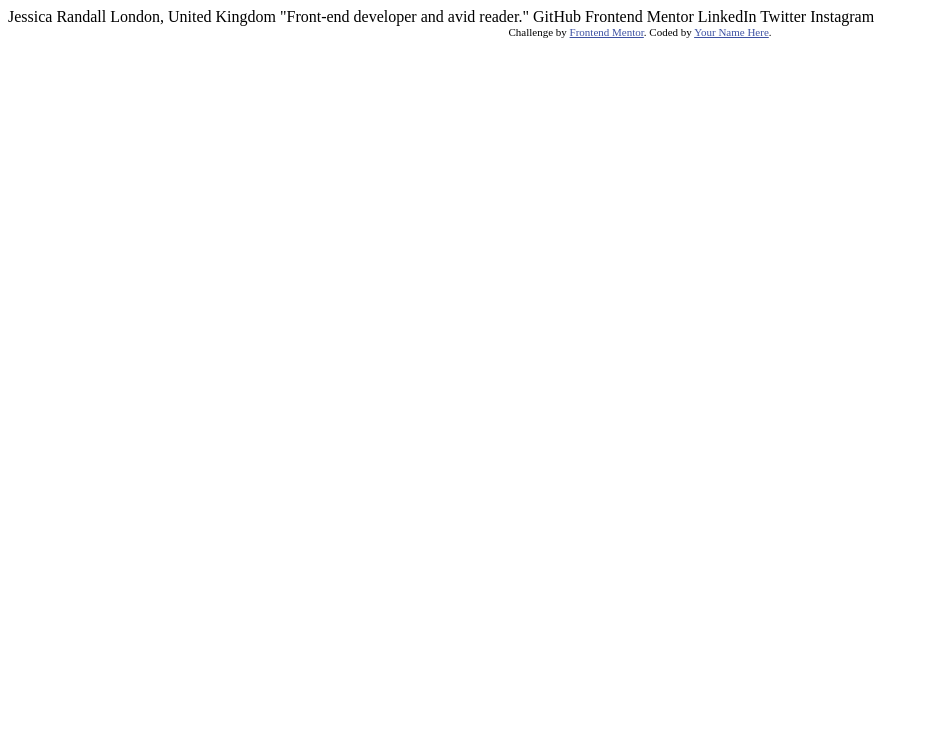
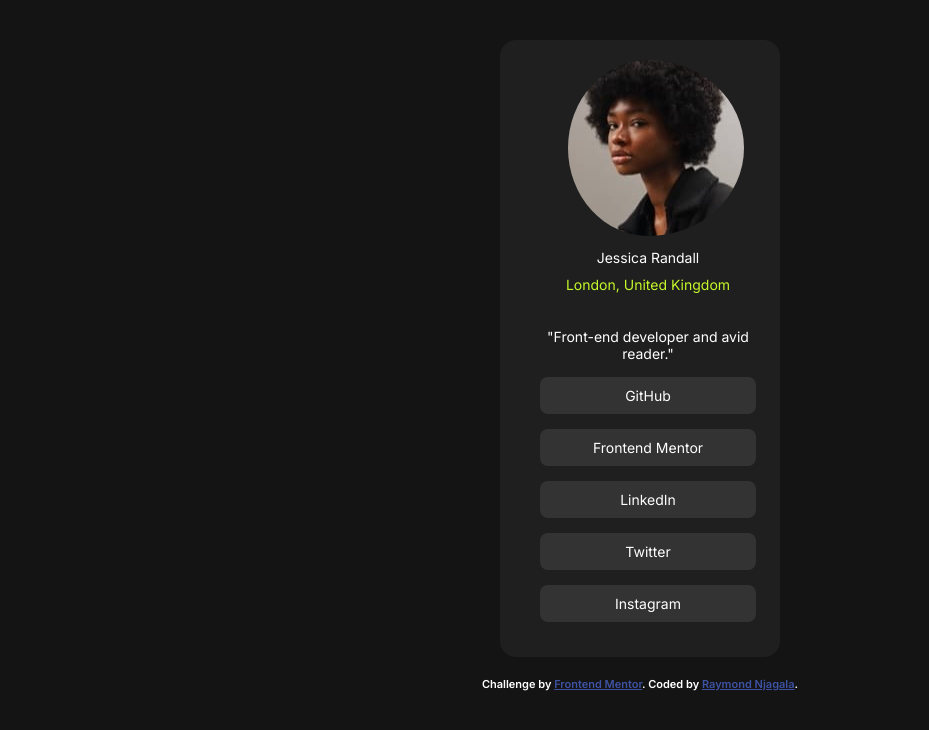
Before and after one commit to Rhyz26/social-profile-links-main, a plain HTML site: page index.html in a window 1280 px wide. Shown: the whole page, without its empty margins (0-929 px from the left). Drawn offline with Linux system fonts and the light colour scheme.

Commit message:
added content to the document, added styling to the content

```diff
--- a/index.html
+++ b/index.html
@@ -1,34 +1,54 @@
 <!DOCTYPE html>
 <html lang="en">
+
 <head>
   <meta charset="UTF-8">
-  <meta name="viewport" content="width=device-width, initial-scale=1.0"> <!-- displays site properly based on user's device -->
+  <meta name="viewport" content="width=device-width, initial-scale=1.0">
+  <!-- displays site properly based on user's device -->
 
   <link rel="icon" type="image/png" sizes="32x32" href="./assets/images/favicon-32x32.png">
+  <link rel="stylesheet" href="styles.css">
+  <link rel="preconnect" href="https://fonts.googleapis.com">
+  <link rel="preconnect" href="https://fonts.gstatic.com" crossorigin>
+  <link href="https://fonts.googleapis.com/css2?family=Inter:wght@100..900&display=swap" rel="stylesheet">
 
   <title>Frontend Mentor | Social links profile</title>
 
   <!-- Feel free to remove these styles or customise in your own stylesheet 👍 -->
   <style>
-    .attribution { font-size: 11px; text-align: center; }
-    .attribution a { color: hsl(228, 45%, 44%); }
+    .attribution {
+      font-size: 11px;
+      text-align: center;
+      padding-top: 20px;
+    }
+
+    .attribution a {
+      color: hsl(228, 45%, 44%);
+    }
   </style>
 </head>
+
 <body>
+  <div class="content">
 
-  Jessica Randall
-  London, United Kingdom
-  "Front-end developer and avid reader."
+    <p> <img src="./assets/images/avatar-jessica.jpeg"></p>
 
-  GitHub
-  Frontend Mentor
-  LinkedIn
-  Twitter
-  Instagram
+    <p style="margin-bottom: 10px;">Jessica Randall</p>
+    <p style="color:hsl(75, 94%, 57%); margin-bottom: 35px;">London, United Kingdom</p>
+    <p style="margin-bottom: 15px;">"Front-end developer and avid reader."</p>
 
+    <p style="background-color: hsl(0, 0%, 20%); padding:10px;margin-bottom: 15px;">GitHub</p>
+    <p style="background-color:hsl(0, 0%, 20%); padding:10px; margin-bottom: 15px;">Frontend Mentor</p>
+    <p style="background-color: hsl(0, 0%, 20%); padding:10px; margin-bottom: 15px;">LinkedIn</p>
+    <p style="background-color: hsl(0, 0%, 20%); padding:10px; margin-bottom: 15px;">Twitter</p>
+    <p style="background-color: hsl(0, 0%, 20%); padding:10px; margin-bottom: 15px;">Instagram</p>
+
+  </div>
   <div class="attribution">
     Challenge by <a href="https://www.frontendmentor.io?ref=challenge" target="_blank">Frontend Mentor</a>.
-    Coded by <a href="#">Your Name Here</a>.
+    Coded by <a href="#">Raymond Njagala</a>.
   </div>
+
 </body>
+
 </html>
--- /dev/null
+++ b/styles.css
@@ -0,0 +1,49 @@
+* {
+  margin: 0px;
+  padding: 0px;
+  box-sizing: border-box;
+}
+
+body {
+  font-family: "Inter", sans-serif;
+  font-optical-sizing: auto;
+  font-weight: 600;
+  font-style: normal;
+  font-variation-settings: "slnt" 0;
+  color: hsl(0, 0%, 100%);
+  background-color: hsl(0, 0%, 8%);
+}
+
+img {
+  border-radius: 100%;
+  padding-left: 15px;
+  margin-bottom: 10px;
+  /* padding-right: 10px; */
+}
+.content {
+  background-color: hsl(0, 0%, 12%);
+  margin-left: 500px;
+  margin-right: 500px;
+  margin-top: 40px;
+  max-width: 100%;
+  padding-left: 40px;
+  /* display: flex; */
+  /* flex-direction: column; */
+  padding-top: 20px;
+  padding-bottom: 20px;
+  border-radius: 1rem;
+}
+p {
+  font-size: 14px;
+  width: 90%;
+  text-align: center;
+  font-weight: 400;
+  /* margin-left:5%; */
+  border-radius: 0.5rem;
+  /* margin-left: auto; */
+  /* margin-right:auto; */
+}
+h1 {
+  width: 90%;
+  padding-left: 30px;
+}
```
